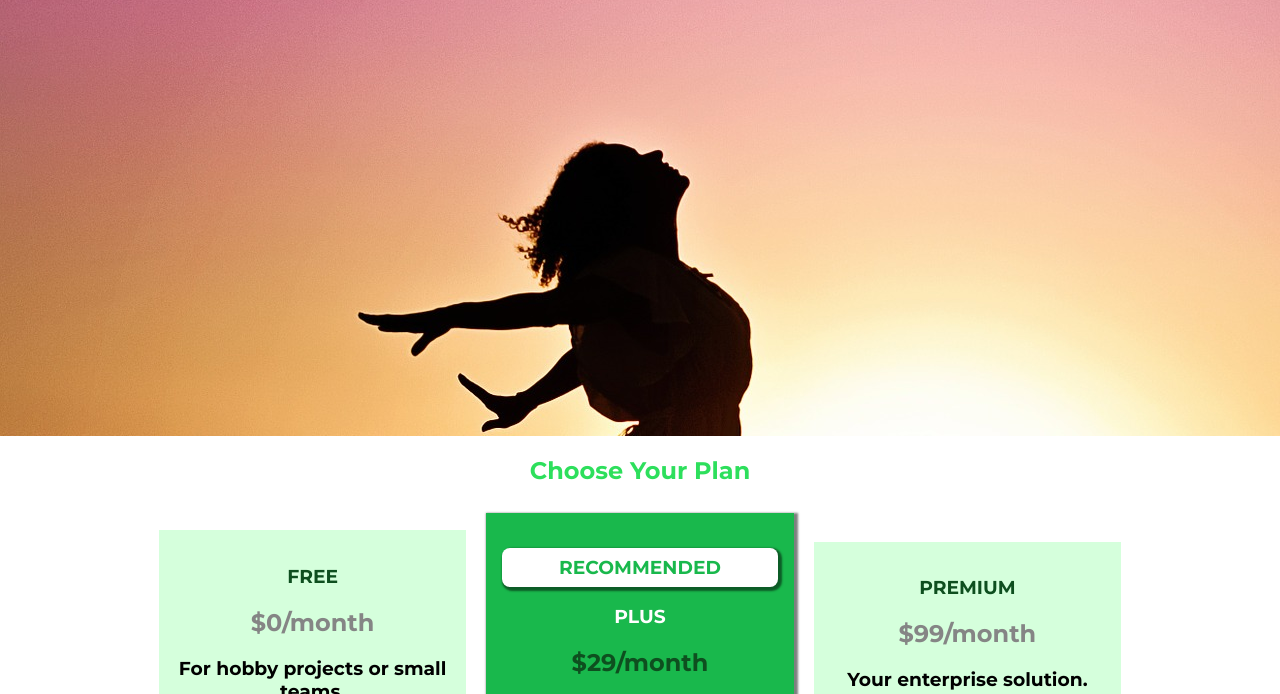
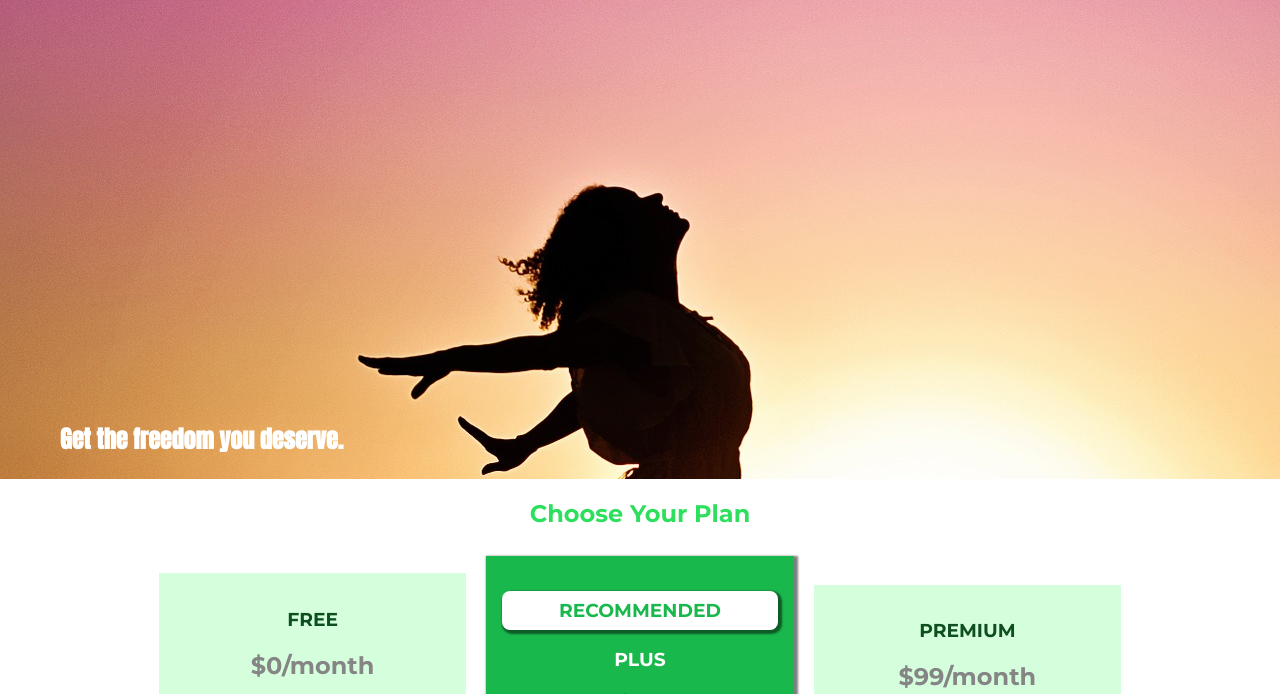
Before and after one commit to Daniel-Ok/CSSTutorials, a plain HTML site: page Assignment/Assignment 3/index.html in a window 1280 px wide. Shown: the part 92-786 px from the top of the page. Drawn offline with Linux system fonts and the light colour scheme.

Commit message:
assignment 3 done

```diff
--- a/Assignment/Assignment 3/main.css
+++ b/Assignment/Assignment 3/main.css
@@ -5,6 +5,8 @@
     width: 100%;
     height: 528px;
     padding: 10px;
+    margin-top: 43px;
+    position: relative;
 }
 
 .section-title {
@@ -15,6 +17,9 @@
 #product-overview h1 {
     color: white;
     font-family: 'Anton', sans-serif;
+    position: absolute;
+    top: 450px;
+    left: 60px;
 }
 
 .plan__list {
--- a/Assignment/Assignment 3/packages/packages.css
+++ b/Assignment/Assignment 3/packages/packages.css
@@ -41,6 +41,7 @@ main {
     color: white;
     background: #ff5454;
     padding: 8px;
+    z-index: 10;
 }
 
 .package__subtitle {
```
